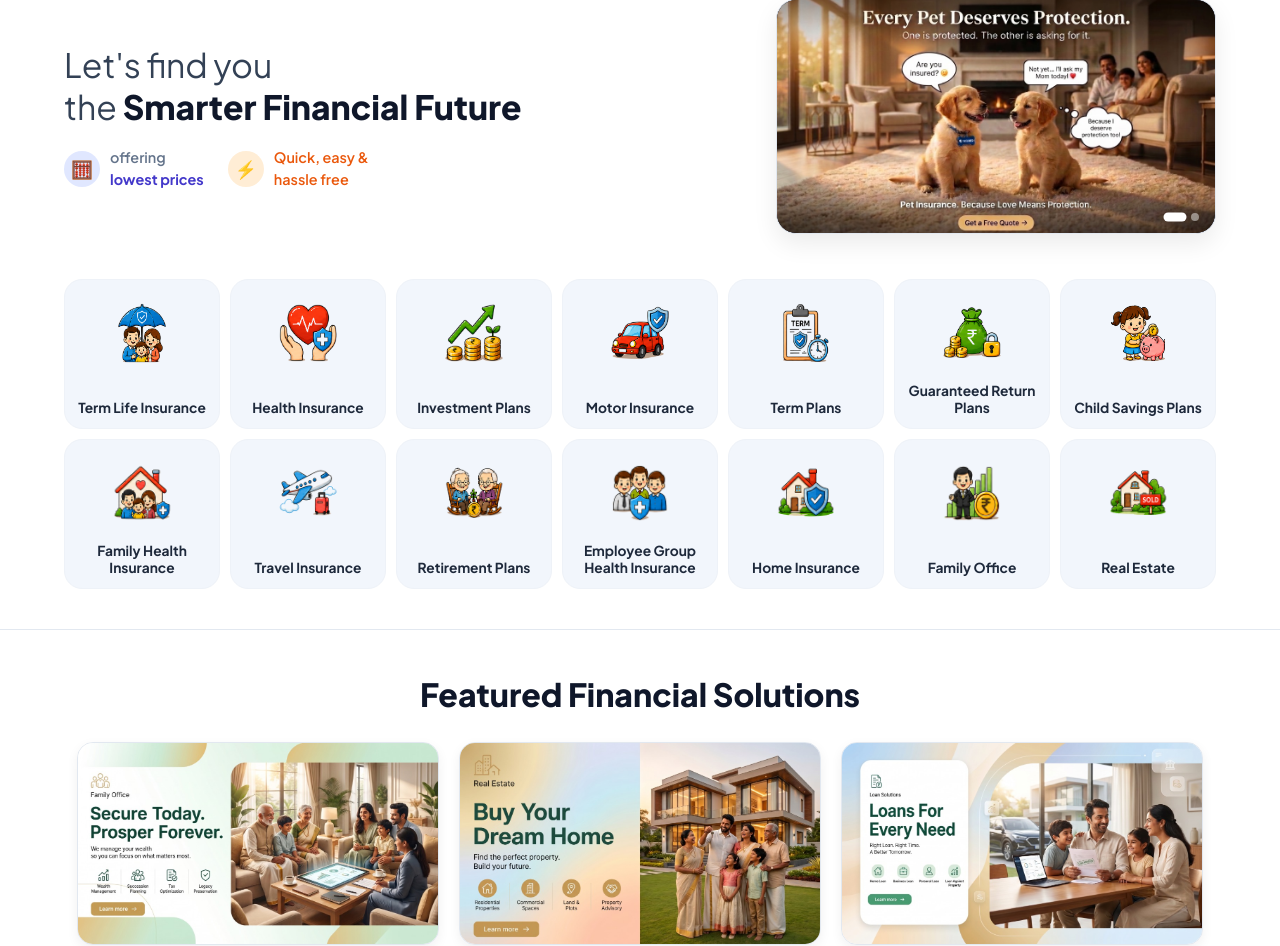
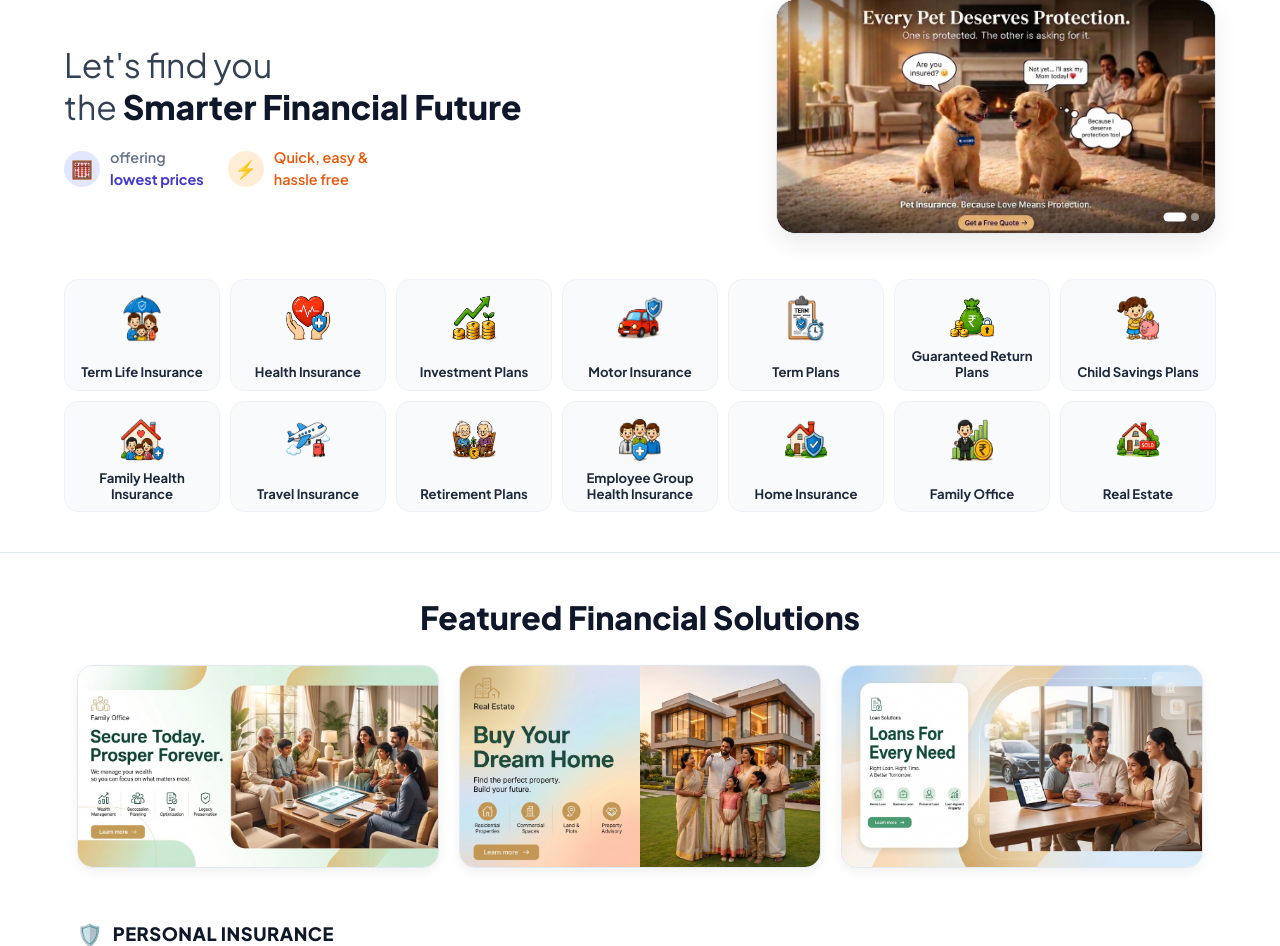
Before and after one commit to infonidhiiq/nidhiiq, a FastAPI app: page / in a window 1280 px wide. Shown: the part 131-1077 px from the top of the page. Run offline with FastAPI, Linux system fonts and the light colour scheme.

Commit message:
Make modal popup smaller and card tiles rectangular shape for templates/index.html

```diff
--- a/templates/index.html
+++ b/templates/index.html
@@ -10,45 +10,46 @@
   <link rel="stylesheet" href="/static/css/main.css">
   <link rel="shortcut icon" href="/static/images/nidhiiq_official_logo.png">
   <style>
-    /* Desktop Default Clean Flat Cards */
+    /* Desktop Default Clean Flat Cards (Rectangular Shape) */
     @media (min-width: 769px) {
       .pb-card-7col {
-        background: #f2f6fc !important;
-        border-radius: 18px !important;
-        padding: 18px 8px 12px !important;
+        background: #f8fafc !important;
+        border-radius: 14px !important;
+        padding: 12px 6px 10px !important;
         text-align: center !important;
         box-shadow: none !important;
         border: 1px solid #eef2f8 !important;
         cursor: pointer;
-        transition: background 0.2s, transform 0.2s;
+        transition: background 0.25s ease, transform 0.25s ease, border-color 0.25s ease, box-shadow 0.25s ease;
         display: flex;
         flex-direction: column;
         align-items: center;
         justify-content: space-between;
         position: relative;
-        min-height: 150px;
+        min-height: 108px !important;
       }
 
       .pb-card-7col:hover {
         background: #e8f0fe !important;
-        transform: translateY(-4px);
+        transform: translateY(-3px);
+        border-color: #cbd5e1 !important;
       }
 
       .pb-card-icon-img {
-        width: 62px;
-        height: 62px;
+        width: 48px !important;
+        height: 48px !important;
         object-fit: contain;
-        margin-top: 4px;
-        margin-bottom: 8px;
+        margin-top: 2px !important;
+        margin-bottom: 6px !important;
         filter: none !important;
         box-shadow: none !important;
       }
 
       .pb-card-7col-title {
-        font-size: 0.86rem !important;
+        font-size: 0.82rem !important;
         font-weight: 700 !important;
         color: #1e293b !important;
-        line-height: 1.25 !important;
+        line-height: 1.2 !important;
       }
     }
 
@@ -137,7 +138,8 @@
         <li><a href="#featured-solutions" class="nidhi-header-link">Investments</a></li>
         <li><a href="javascript:void(0)" onclick="App.openEnquireModal('Retirement Plans')"
             class="nidhi-header-link">Retirement</a></li>
-        <li><a href="javascript:void(0)" onclick="App.openEnquireModal('Family Office')" class="nidhi-header-link">Family
+        <li><a href="javascript:void(0)" onclick="App.openEnquireModal('Family Office')"
+            class="nidhi-header-link">Family
             Office</a></li>
         <li><a href="javascript:void(0)" onclick="App.openEnquireModal('Real Estate')" class="nidhi-header-link">Real
             Estate</a></li>
@@ -151,7 +153,8 @@
 
       <!-- 'In News ›' Green Pill Button linking to YouTube -->
       <div>
-        <a href="https://www.youtube.com/@NidhiIQOfficial" target="_blank" rel="noopener noreferrer" class="btn-in-news">
+        <a href="https://www.youtube.com/@NidhiIQOfficial" target="_blank" rel="noopener noreferrer"
+          class="btn-in-news">
           In News ›
         </a>
       </div>
@@ -663,13 +666,17 @@
     <!-- Regulatory Information Section -->
     <div class="nidhi-container"
       style="margin:20px auto 0; border-top:1px solid #e2e8f0; padding-top:16px; font-size:0.78rem; color:#64748b; line-height:1.65;">
-      <span style="color:#0f172a; font-weight:800; text-transform:uppercase; letter-spacing:0.4px;">Regulatory Information:</span> NidhiIQ is authorized to distribute financial products in accordance with applicable regulatory guidelines. &bull; IRDAI Life Insurance License No.: 135612 &bull; IRDAI General Insurance License No.: ILGD00062787 &bull; AMFI Registration Number (ARN): ARN-366076.<br>
-      &bull; Investment in Mutual Funds is subject to market risks. Please read all scheme-related documents carefully before investing. &bull; Insurance is the subject matter of solicitation.
+      <span style="color:#0f172a; font-weight:800; text-transform:uppercase; letter-spacing:0.4px;">Regulatory
+        Information:</span> NidhiIQ is authorized to distribute financial products in accordance with applicable
+      regulatory guidelines. &bull; IRDAI Life Insurance License No.: 135612 &bull; IRDAI General Insurance License No.:
+      ILGD00062787 &bull; AMFI Registration Number (ARN): ARN-366076.<br>
+      &bull; Investment in Mutual Funds is subject to market risks. Please read all scheme-related documents carefully
+      before investing. &bull; Insurance is the subject matter of solicitation.
     </div>
 
     <div
       style="text-align:center; font-size:0.82rem; color:#94a3b8; border-top:1px solid #e2e8f0; padding-top:20px; margin-top:20px;">
-      © 2026 NidhiIQ Financial Intelligence Platform. All Rights Reserved.
+      © 2026 NidhiIQ All Rights Reserved.
     </div>
   </footer>
 
```
